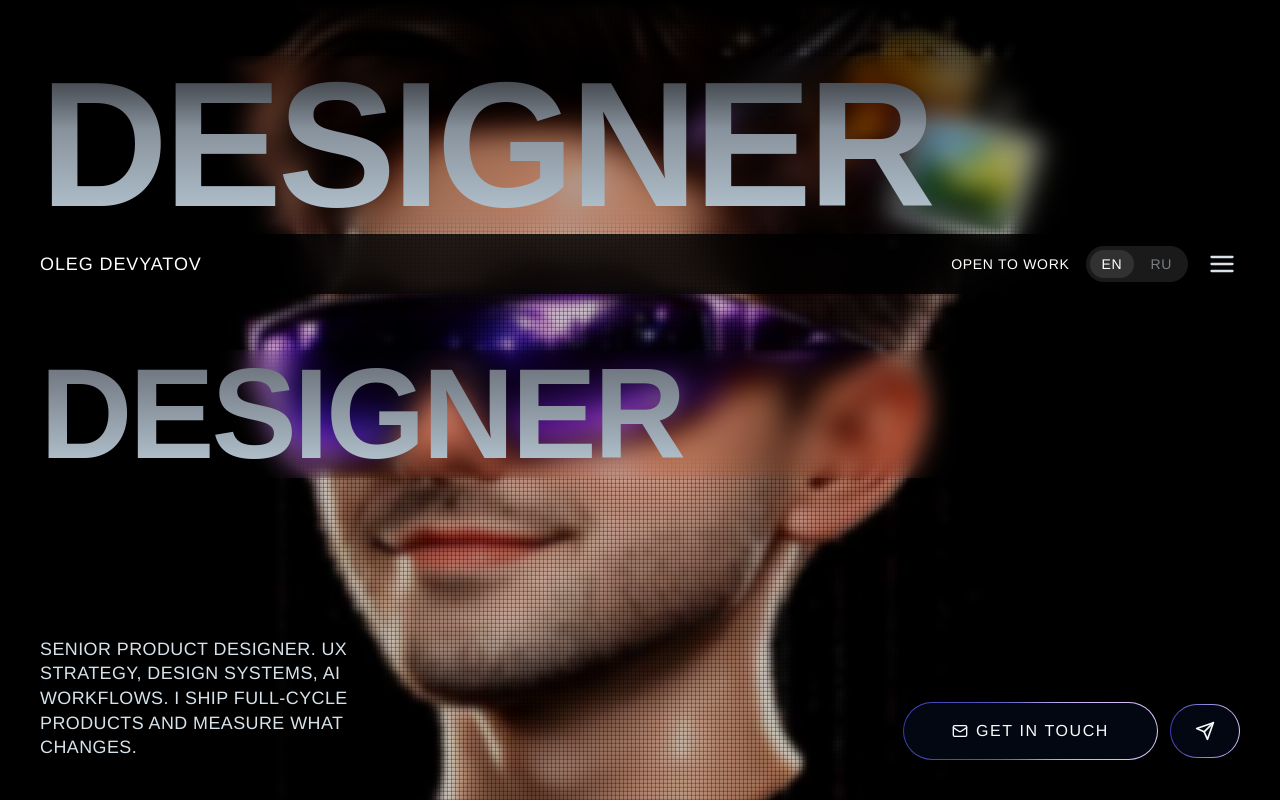
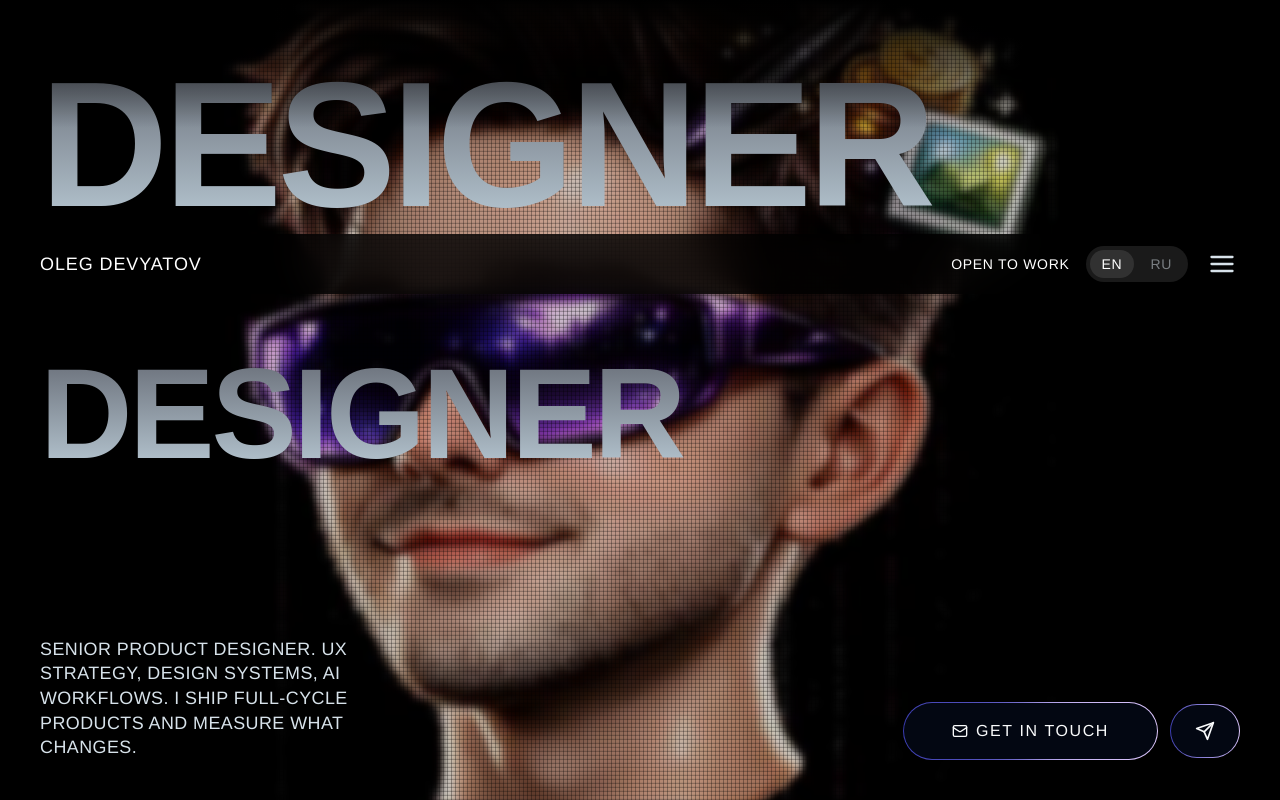
Before and after one commit to olezhapth2/PRODUCT-DESIGNER, a React (Vite) app: page / in a window 1280 px wide. Shown: the top 800 px of the page. Built offline with nearby package versions, Linux system fonts and the light colour scheme; a web font is replaced by a local one.

Commit message:
restore heading, remove backdrop-filter glass from text

```diff
--- a/src/index.css
+++ b/src/index.css
@@ -24,8 +24,6 @@ html, body, #root {
   -webkit-background-clip: text;
   -webkit-text-fill-color: transparent;
   background-clip: text;
-  backdrop-filter: blur(12px) saturate(150%);
-  -webkit-backdrop-filter: blur(12px) saturate(150%);
 }
 
 .hero-canvas-wrap {
```
